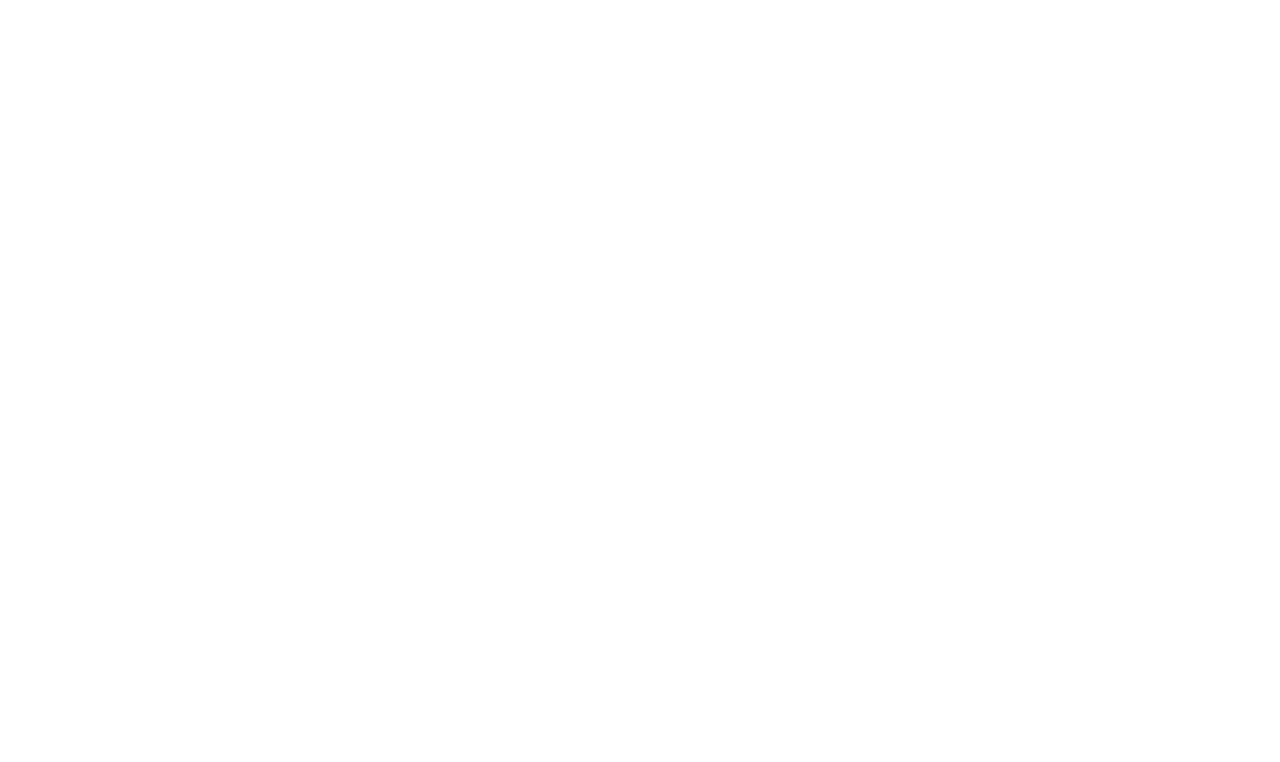
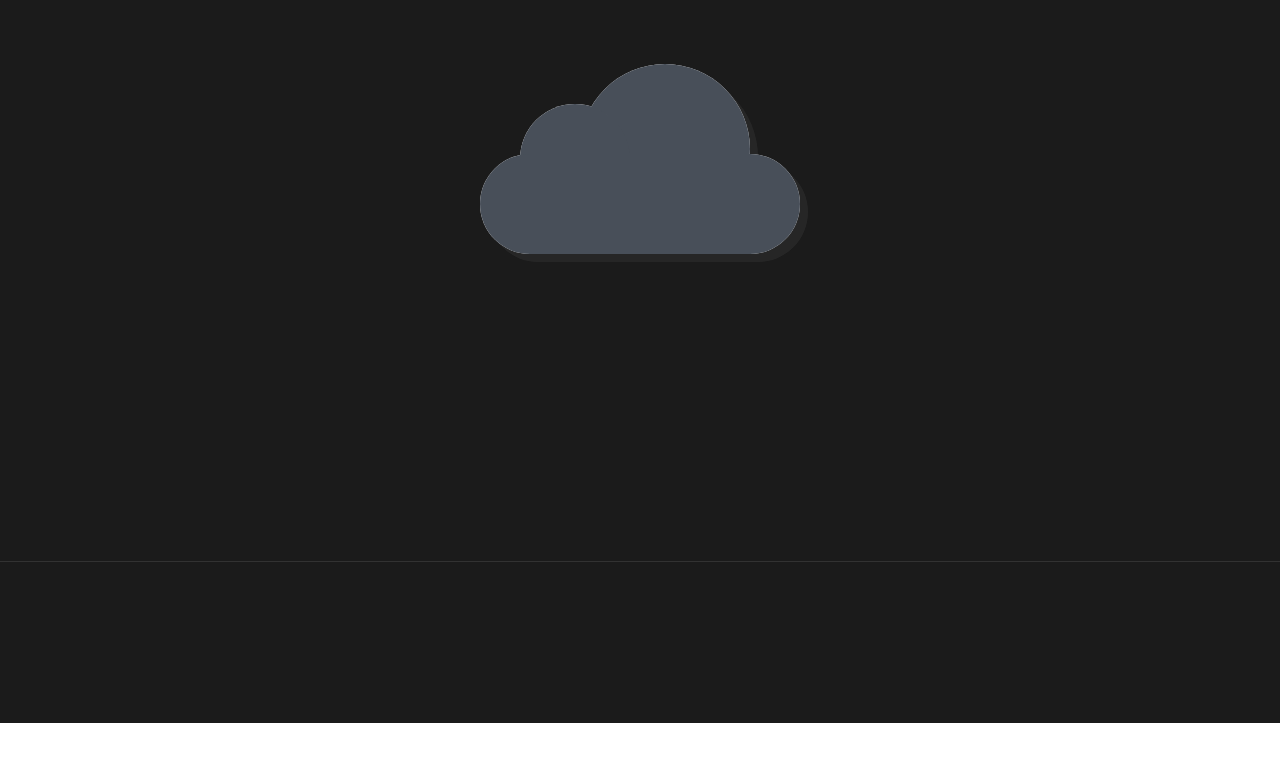
Before and after one commit to Lee-Siyoung/CSS-, a Vue app: page /RainLightning in a window 1280 px wide. Before the commit this address had no page. Shown: the top 762 px of the page. Built offline with nearby package versions, Linux system fonts and the light colour scheme.

Commit message:
rainlightning 하는중

```diff
--- a/src/components/HomeView.vue
+++ b/src/components/HomeView.vue
@@ -6,6 +6,7 @@
     <li @click="CustomRadioButton">CustomRadioButton</li>
     <li @click="TransformiconsRadio">TransformiconsRadio</li>
     <li @click="DropdownMenu">DropdownMenu</li>
+    <li @click="RainLightning">RainLightning</li>
   </div>
 </template>
 
@@ -35,6 +36,9 @@
     const DropdownMenu = () => {
       router.push("/DropdownMenu");
     };
+    const RainLightning = () => {
+      router.push("/RainLightning");
+    };
 
     return {
       ColorPicker,
@@ -43,6 +47,7 @@
       CustomRadioButton,
       TransformiconsRadio,
       DropdownMenu,
+      RainLightning,
     };
   },
 });
--- /dev/null
+++ b/src/components/RainLightning.vue
@@ -0,0 +1,94 @@
+<template>
+  <body>
+    <div class="container">
+      <div class="cloud" ref="cloud"></div>
+    </div>
+  </body>
+</template>
+
+<script lang="ts">
+import { defineComponent, ref, onMounted, onUnmounted } from "vue";
+
+export default defineComponent({
+  setup() {
+    const cloud = ref<HTMLDivElement | null>(null);
+    const rain = () => {
+      if (cloud.value) {
+        const drop = document.createElement("div");
+        drop.classList.add("drop");
+        cloud.value.appendChild(drop);
+        setTimeout(() => {
+          if (cloud.value) {
+            cloud.value.removeChild(drop);
+          }
+        }, 2000);
+      }
+    };
+    let intervalId: number;
+    onMounted(() => {
+      intervalId = setInterval(rain, 20);
+    });
+    onUnmounted(() => {
+      clearInterval(intervalId);
+    });
+    return { cloud };
+  },
+});
+</script>
+
+<style scoped>
+* {
+  margin: -8px;
+  box-sizing: border-box;
+}
+body {
+  display: flex;
+  justify-content: center;
+  align-items: center;
+  min-height: 723px;
+  background: #1b1b1b;
+}
+.container {
+  position: relative;
+  width: 100%;
+  height: 400px;
+  display: flex;
+  justify-content: center;
+  border-bottom: 1px solid rgba(255, 255, 255, 0.1);
+}
+.container .cloud {
+  position: relative;
+  width: 320px;
+  height: 100px;
+  border-radius: 100px;
+  filter: drop-shadow(8px 8px 0 #0005);
+  animation: animateCloud 2s steps(1) infinite;
+}
+@keyframes animateCloud {
+  0% {
+    filter: drop-shadow(8px 8px 0 #0001) drop-shadow(0 0 0 #fff) brightness(1);
+  }
+  95% {
+    filter: drop-shadow(8px 8px 0 #0001) drop-shadow(0 0 50px #fff)
+      brightness(10);
+  }
+}
+.container .cloud::before {
+  content: "";
+  position: absolute;
+  top: -50px;
+  left: 40px;
+  width: 110px;
+  height: 110px;
+  border-radius: 50%;
+  background: #484f59;
+  box-shadow: 90px -10px 0 30px #484f59;
+}
+.container .cloud::after {
+  content: "";
+  position: absolute;
+  inset: 0;
+  background: #484f59;
+  border-radius: 100px;
+}
+</style>
--- a/src/router.ts
+++ b/src/router.ts
@@ -6,6 +6,7 @@
 import CustomRadioButton from "./components/CustomRadioButton.vue";
 import TransformiconsRadio from "./components/TransformiconsRadio.vue";
 import DropdownMenu from "./components/DropdownMenu.vue";
+import RainLightning from "./components/RainLightning.vue";
 
 const routes: Array<RouteRecordRaw> = [
   { path: "/", component: HomeView },
@@ -15,6 +16,7 @@
   { path: "/CustomRadioButton", component: CustomRadioButton },
   { path: "/TransformiconsRadio", component: TransformiconsRadio },
   { path: "/DropdownMenu", component: DropdownMenu },
+  { path: "/RainLightning", component: RainLightning },
 ];
 
 const router = createRouter({
```
